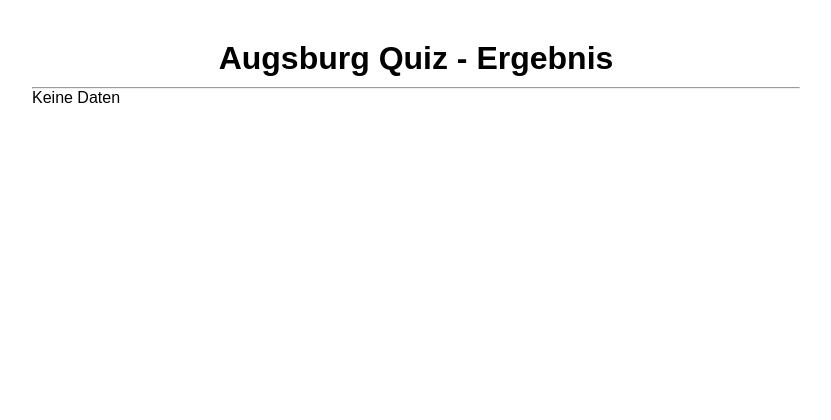
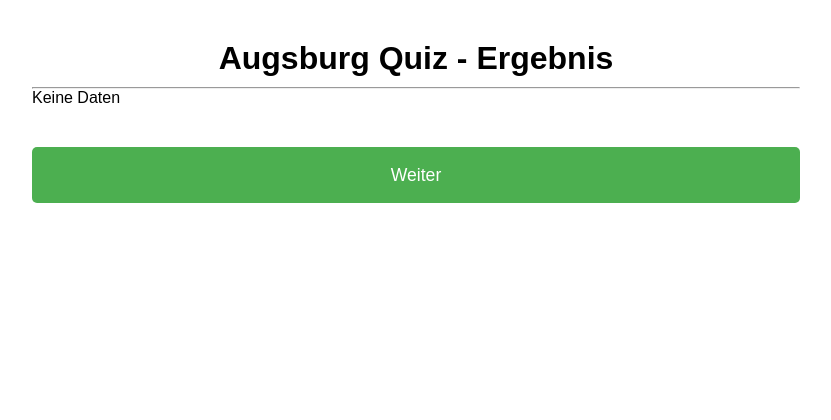
Before and after one commit to b22lary/quiz, a PHP site: page /ergebnis.php in a window 1280 px wide. Shown: the top 420 px of the page, without its empty margins (224-1055 px from the left). Run offline with PHP 8.4, Linux system fonts and the light colour scheme; the visitor is signed in with stand-in values (Sample User, id 1); data that the repository does not hold is empty.

Commit message:
Button zur Ranking-Seite und CSS

```diff
--- a/ergebnis.php
+++ b/ergebnis.php
@@ -158,5 +158,12 @@
         mysqli_close($conn);
     ?>
     </table>
+    <button onclick="submit()" type="submit" id="submit-btn">Weiter</button>
+    <input type="text" id="nameInput" name="nameInput" value="" hidden>
+<script>
+    function submit(){
+        window.location.href = "ranking.php";
+    }
+</script>
 </body>
 </html>
--- a/style.css
+++ b/style.css
@@ -196,6 +196,7 @@ table {
     border:1px solid black;
     margin-top:25px;
     margin-left:10%;
+    margin-bottom: 15px;
 
 }
 
```
